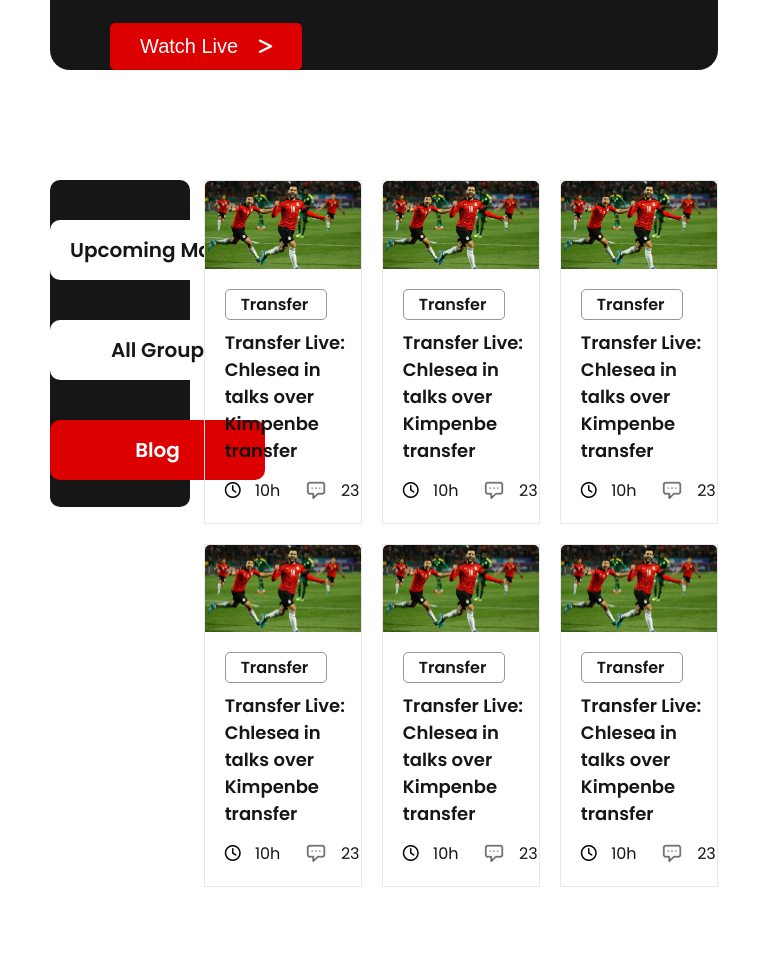
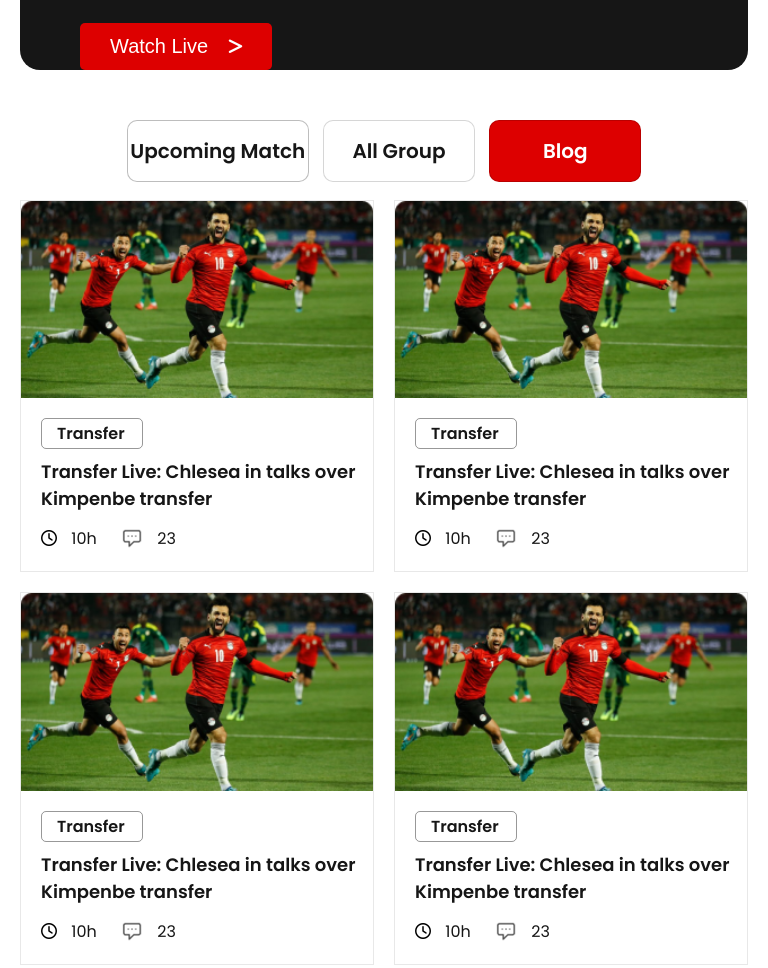
Before and after one commit to harunorrashid4419/second_assignment, a plain HTML site: page blog.html in a window 768 px wide. Shown: the part 654-1622 px from the top of the page. Drawn offline with Linux system fonts and the light colour scheme.

Commit message:
responsive added

```diff
--- a/blog.html
+++ b/blog.html
@@ -38,8 +38,8 @@
                 <nav class="navigation">
                    <ul>
                     <li><a href="index.html">Upcoming Match</a></li>
-                    <li><a href="#">All Group</a></li>
-                    <li id="different-color"><a href="blog.html">Blog</a></li>
+                    <li class="different-width"><a href="#">All Group</a></li>
+                    <li class="different-width" id="different-color"><a href="blog.html">Blog</a></li>
                    </ul>
                 </nav>
                 <div class="match">
--- a/style.css
+++ b/style.css
@@ -252,6 +252,66 @@ footer h1 {
 
 /* Responsive */
 
+@media screen and (min-width:577px) and (max-width:992px) {
+    .container {
+        padding: 0 20px;
+    }
+
+    main {
+        padding: 10px 0px 50px 0;
+    }
+    main .matches {
+        flex-direction: column;
+    }
+    main .navigation {
+        background-color: #fff;
+        width: 100%;
+        height: 120px;
+    }
+    main .navigation ul li {
+        display: inline-block;
+        width: 200px;
+    }
+    main .navigation .different-width {
+        width: 150px;
+        border: 1px solid #00000029;
+    }
+    .countrys {
+        grid-template-columns: repeat(2, 1fr);
+    }
+    .match {
+        margin: auto;
+        width: 100%;
+    }
+
+
+
+    footer {
+        padding: 60px 0 40px 0;
+    }
+    .footer-section ul li {
+        padding: 20px 0;
+    }
+
+
+
+
+    main .navigation ul li {
+        border: 1px solid #00000042;
+    }
+    main .navigation ul li {
+        width: 180px;
+        margin: 40px 5px;
+    }
+    main .navigation .different-width{
+        width: 150px
+    }
+    .transfers {
+        grid-template-columns: repeat(2, 1fr);
+    }
+}
+
+
 
 @media screen and (max-width:576px) {
     .header-section {
@@ -280,8 +340,13 @@ footer h1 {
         flex-direction: column;
     }
     main .navigation {
-        background-color: #000;
+        background-color: #fff;
         width: 100%;
+        height: 235px;
+    }
+    main .navigation ul li {
+        border: 1px solid #00000024;
+        margin: 20px auto;
     }
     .match {
         margin: auto;
@@ -301,4 +366,9 @@ footer h1 {
         display: block;
         padding: 20px 0;
     }
+
+
+    .transfers {
+        grid-template-columns: repeat(1, 1fr);
+    }
 }
```
